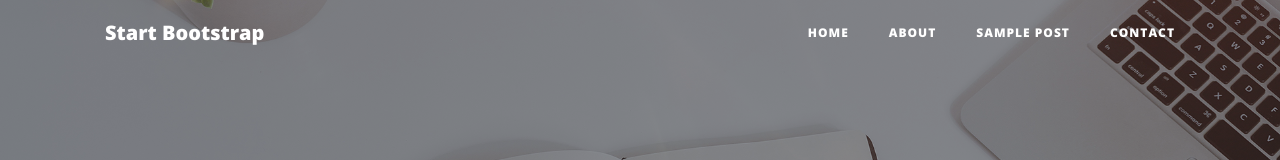
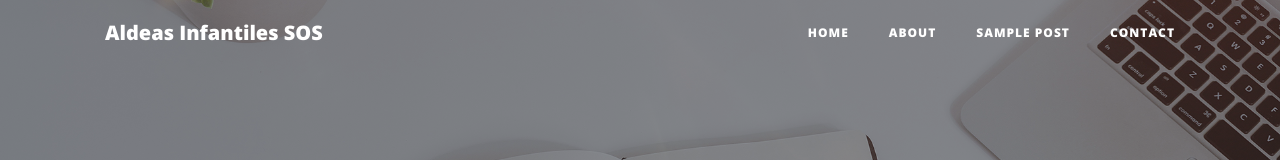
Before and after one commit to aldeasinfantilesict/Aldeasapp02, a website: page index.html in a window 1280 px wide. Shown: the top 160 px of the page. Drawn offline with nearby package versions, Linux system fonts and the light colour scheme.

Commit message:
cambio de body
cambio de titulos

```diff
--- a/index.html
+++ b/index.html
@@ -8,7 +8,7 @@
     <meta name="description" content="">
     <meta name="author" content="">
 
-    <title>Clean Blog - Start Bootstrap Theme</title>
+    <title> Blog - Aldeas Infantiles ICT</title>
 
     <!-- Bootstrap core CSS -->
     <link href="vendor/bootstrap/css/bootstrap.min.css" rel="stylesheet">
@@ -28,7 +28,7 @@
     <!-- Navigation -->
     <nav class="navbar navbar-expand-lg navbar-light fixed-top" id="mainNav">
       <div class="container">
-        <a class="navbar-brand" href="index.html">Start Bootstrap</a>
+        <a class="navbar-brand" href="index.html">Aldeas Infantiles SOS</a>
         <button class="navbar-toggler navbar-toggler-right" type="button" data-toggle="collapse" data-target="#navbarResponsive" aria-controls="navbarResponsive" aria-expanded="false" aria-label="Toggle navigation">
           Menu
           <i class="fas fa-bars"></i>
```
